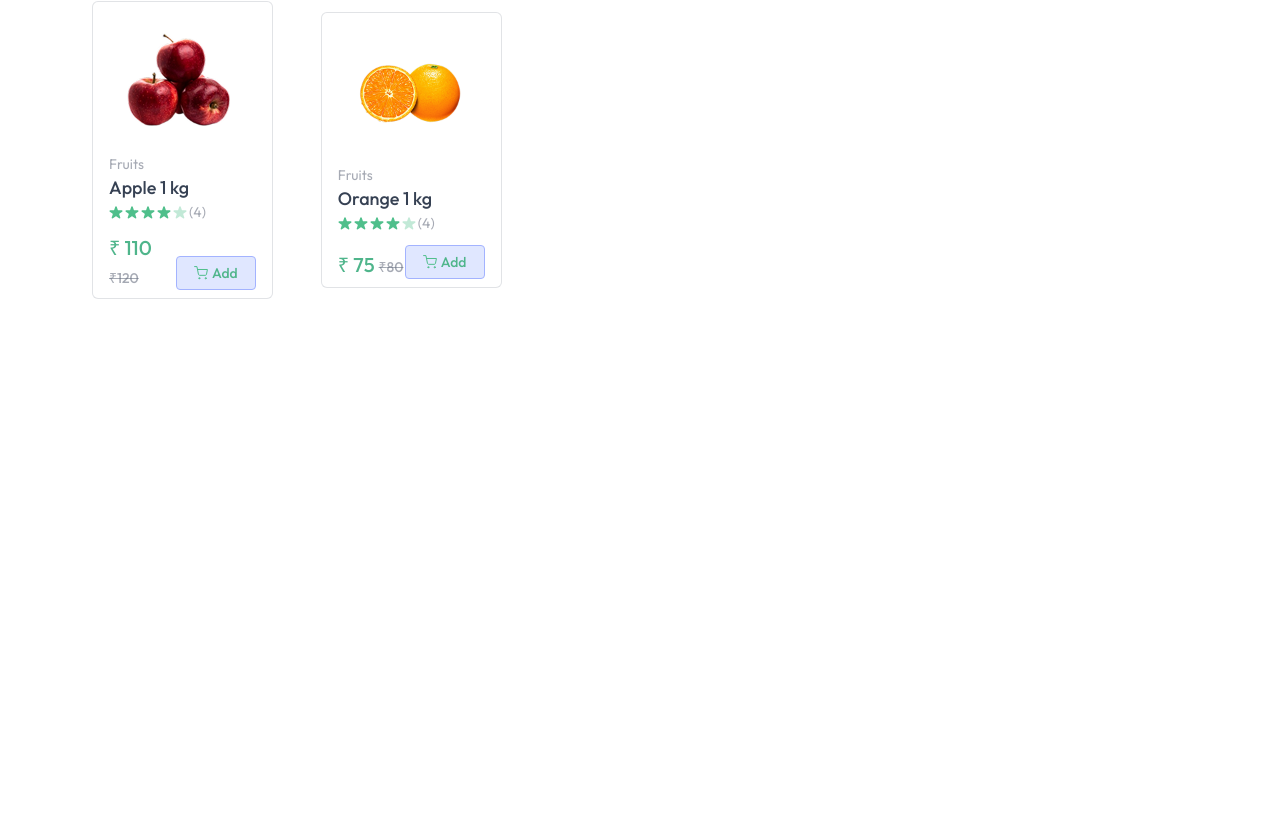
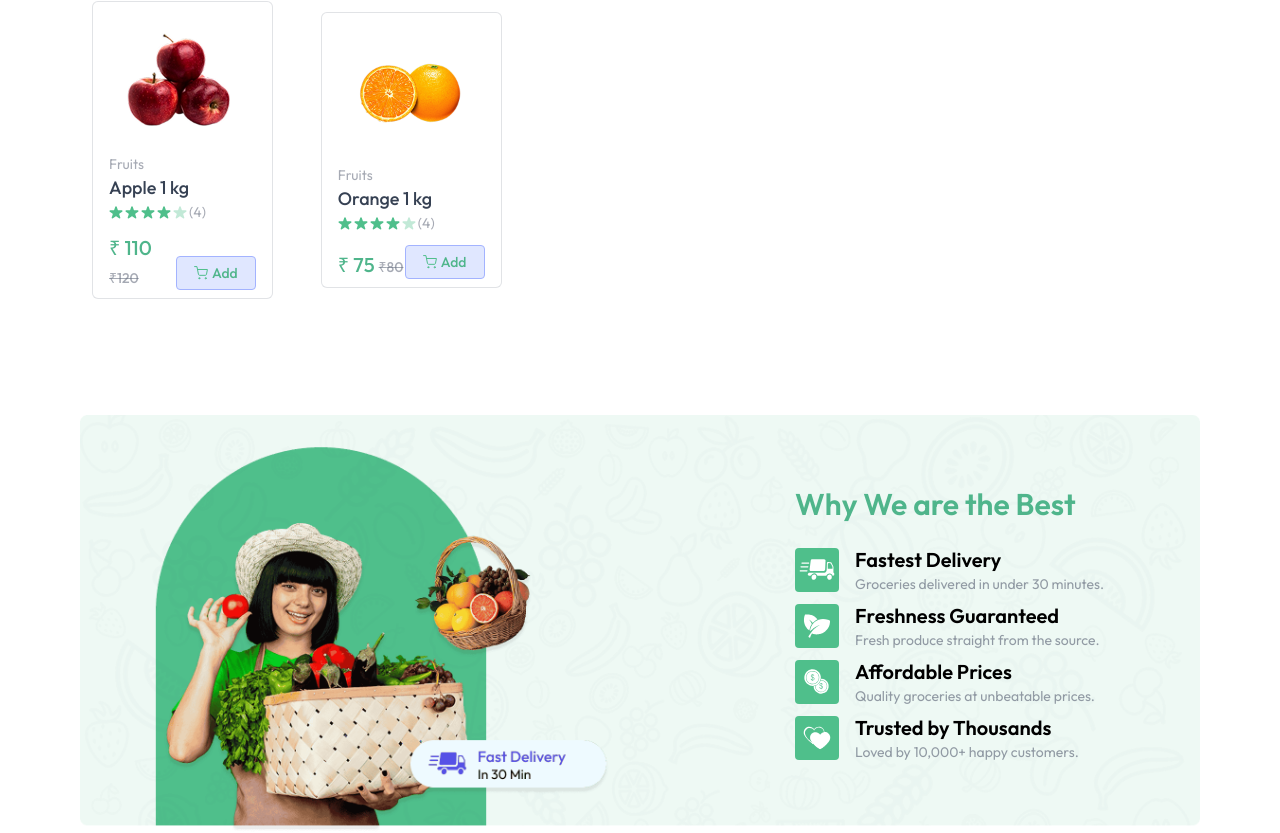
Before and after one commit to Tiwari0808/greencart, a React (Vite) app: page / in a window 1280 px wide. Shown: the part 1404-2237 px from the top of the page. Before the commit the page ends 1723 px from the top, so only its background shows below. Built offline with nearby package versions, Linux system fonts and the light colour scheme.

Commit message:
completed bottombanner.jsx

```diff
--- /dev/null
+++ b/src/components/BottomBanner.jsx
@@ -0,0 +1,31 @@
+import React from 'react'
+import { assets, features } from '../assets/assets'
+
+const BottomBanner = () => {
+    return (
+        <div className='relative mt-24'>
+            <img src={assets.bottom_banner_image} alt="banner" className='w-full hidden md:block' />
+            <img src={assets.bottom_banner_image_sm} alt="banner" className='w-full  md:hidden' />
+            <div className='absolute inset-0 flex flex-col items-centermd
+     items-end md:justify-center pt-16 md:pt-0 md:pr-24'>
+                <div>
+                    <h1 className='text-2xl md:text-3xl font-semibold text-primary mb-6'>
+                        Why We are the Best
+                    </h1>
+                    {features.map((item, idx) => (
+                        <div key={idx} className='flex items-center gap-4 mt-2'>
+                            <img src={item.icon} alt="features" className='md:w-11 w-9' />
+                            <div>
+                                <h3 className='text-lg md:text-xl font-semibold'>{item.title}</h3>
+                                <p className='text-gray-500/70 text-xs md:text-sm'>{item.description}</p>
+                            </div>
+
+                        </div>
+                    ))}
+                </div>
+            </div>
+        </div>
+    )
+}
+
+export default BottomBanner
--- a/src/pages/Home.jsx
+++ b/src/pages/Home.jsx
@@ -1,6 +1,7 @@
 import MainBanner from '../components/MainBanner'
 import Categories from '../components/Categories'
 import BestSeller from '../components/BestSeller'
+import BottomBanner from '../components/BottomBanner'
 
 const Home = () => {
   return (
@@ -8,6 +9,7 @@
     <MainBanner/>
     <Categories/>
     <BestSeller/>
+    <BottomBanner/>
     </div>
   )
 }
```
